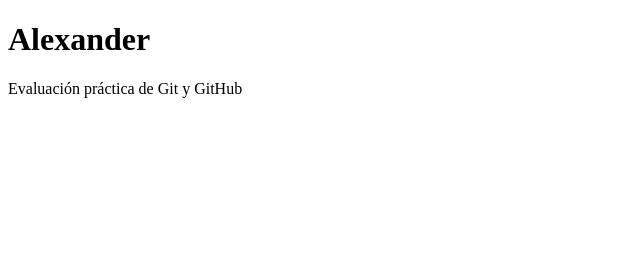
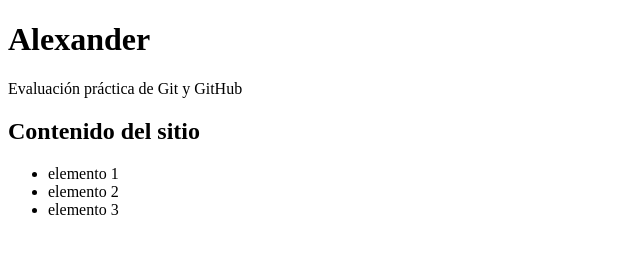
Before and after one commit to 00vladalex00/repositorio-git-html, a plain HTML site: page index.html in a window 1280 px wide. Shown: the whole page, without its empty margins (0-640 px from the left). Drawn offline with Linux system fonts and the light colour scheme.

Commit message:
agrega contenido al citio

```diff
--- a/index.html
+++ b/index.html
@@ -8,6 +8,11 @@
 <body>
     <h1>Alexander</h1>
     <p>Evaluación práctica de Git y GitHub</p>
+    <h2>Contenido del sitio</h2>
+    <ul>
+        <li>elemento 1</li>
+        <li>elemento 2</li>
+        <li>elemento 3</li>
 
 </body>
 </html>
```
